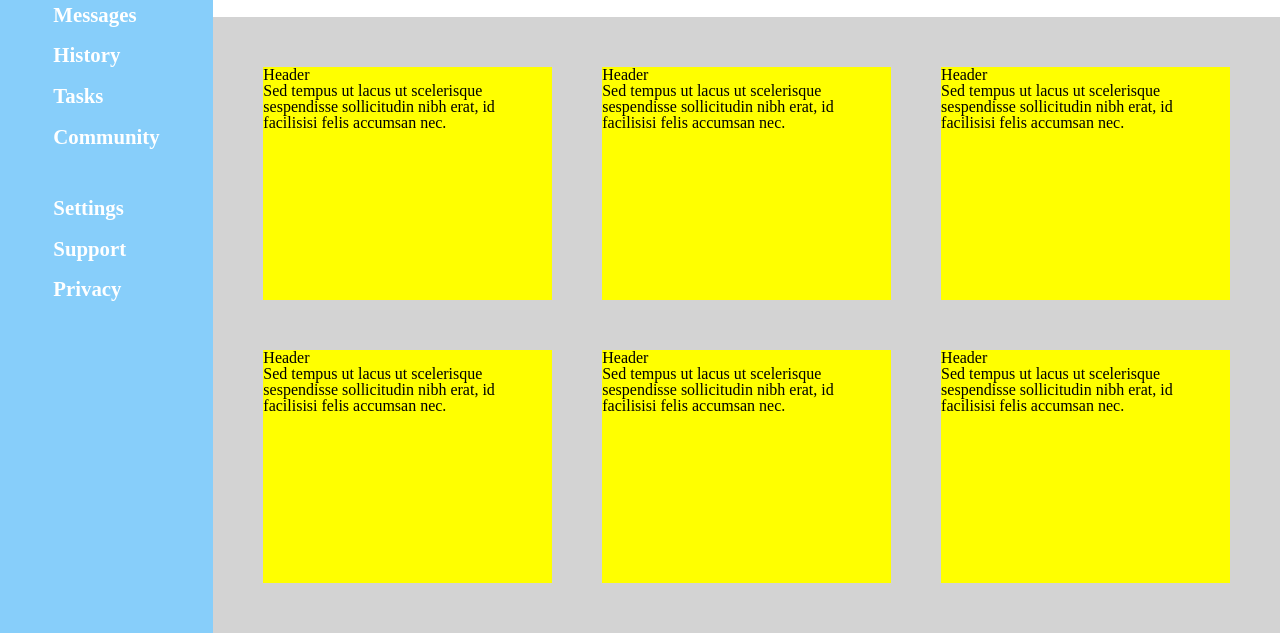
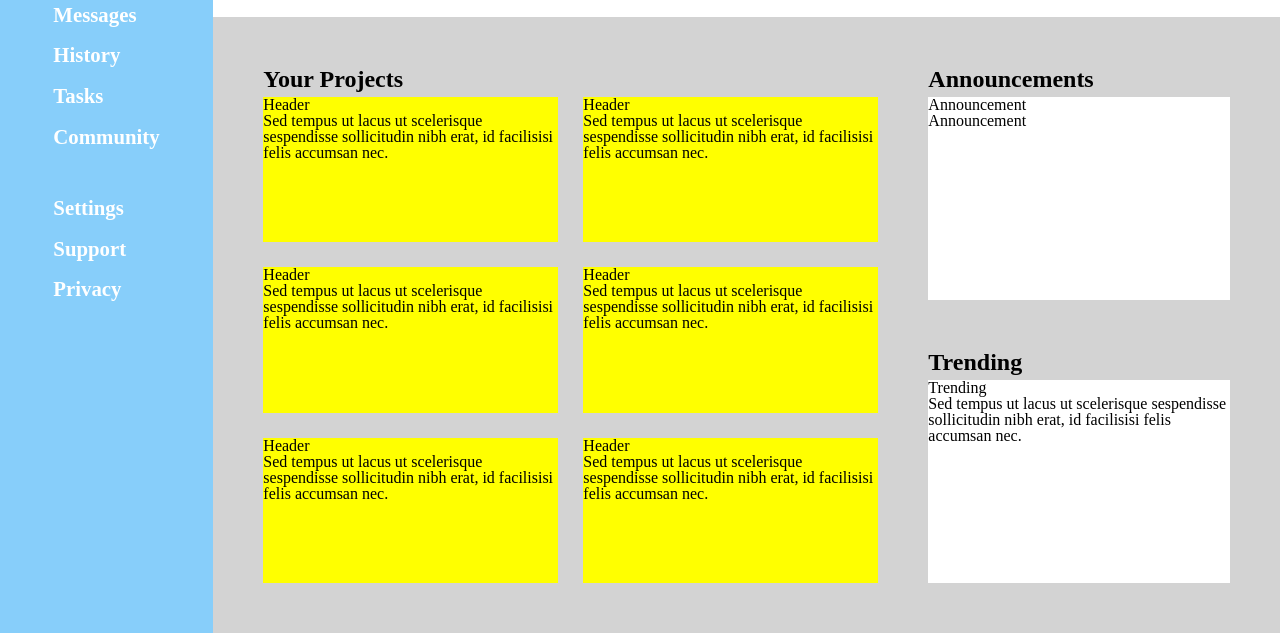
Before and after one commit to CowboyAragorn/Admin-dashboard, a plain HTML site: page index.html in a window 1280 px wide. Shown: the part 167-800 px from the top of the page. Drawn offline with Linux system fonts and the light colour scheme.

Commit message:
feat: add titles to grid sections

```diff
--- a/index.html
+++ b/index.html
@@ -50,6 +50,9 @@
             </div>
         </div>
         <div id="contentContainer">
+            <div id="projectContainerFlex">
+                <h1 class="contentTitle">Your Projects</h1>
+                <div id="projectsContainer">
                     <div class="project">
                         <div class="projectTextContainer">
                             <h1 class="projectHeader">Header</h1>
@@ -118,5 +121,23 @@
                     </div>
                 </div>
             </div>
+            <div id="announceAndTrendContainer">
+                <div id="announceFlexContainer">
+                    <h1 class="contentTitle">Announcements</h1>
+                    <div id="announce">
+                        <h1 class="projectHeader">Announcement</h1>
+                        <p class="projectText">Announcement</p>
+                    </div>
+                </div>
+                <div id="trendFlexContainer">
+                    <h1 class="contentTitle">Trending</h1>
+                    <div id="trend">
+                        <h1 class="projectHeader">Trending</h1>
+                        <p class="projectText">Sed tempus ut lacus ut scelerisque sespendisse sollicitudin nibh erat, id facilisisi felis accumsan nec.</p>
+                    </div>
+                </div>
+            </div>
+        </div>
+    </div>
 </body>
 </html>
--- a/style.css
+++ b/style.css
@@ -51,6 +51,9 @@ table {
     height: 100%;
     width: 100%;
 }
+html{
+    height: 100%;
+}
 body{
     height: 100%;
     width: 100%;
@@ -71,6 +74,8 @@ body{
     color: white;
     font-weight: bold;
     align-items: flex-start;
+    height: 100%;
+    width: 100%;
 }
 #sidebarHeader{
     font-size: 2.5rem;
@@ -179,13 +184,38 @@ body{
         }
 
 #contentContainer{
-    display: grid;
-    grid-template-columns: repeat(3, 1fr);
-    grid-template-rows: repeat(3,1ft);
+    display: flex;
     gap: 50px;
     padding: 50px;
     background-color: lightgrey;
+    flex-grow: 1;
 }
+    #projectContainerFlex,#announceFlexContainer,#trendFlexContainer{
+        display: grid;
+        grid-template-rows: 30px 1fr;
+    }
+    #projectsContainer{
+        display: grid;
+        grid-template-columns:  1fr 1fr;
+        gap: 25px;
+        height: 100%;
+    }
+        .contentTitle{
+            font-weight: bold;
+            font-size: 1.5rem;
+        }
+    #announceAndTrendContainer{
+        display: grid;
+        grid-template-columns: 1fr;
+        grid-template-rows: 1fr 1fr;
+        gap: 50px
+    }
 .project{
     background-color: yellow;
 }
+#announce{
+    background-color: white;
+}
+#trend{
+    background-color: white;
+}
```
Lines whose indentation alone changed are shown as unchanged.
